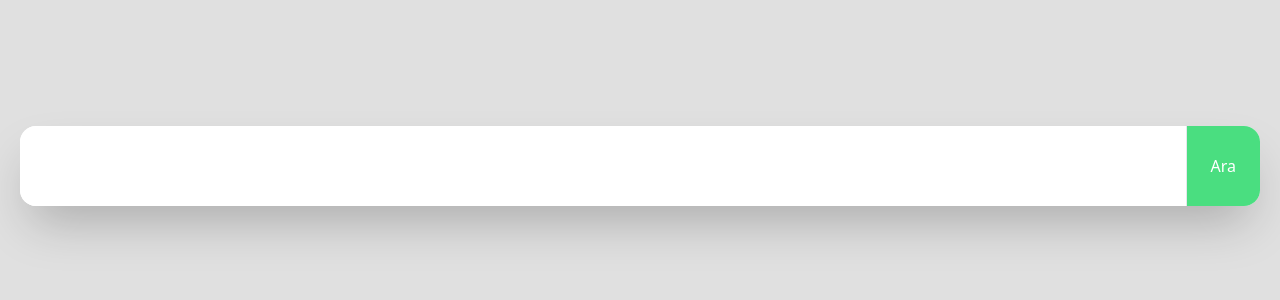
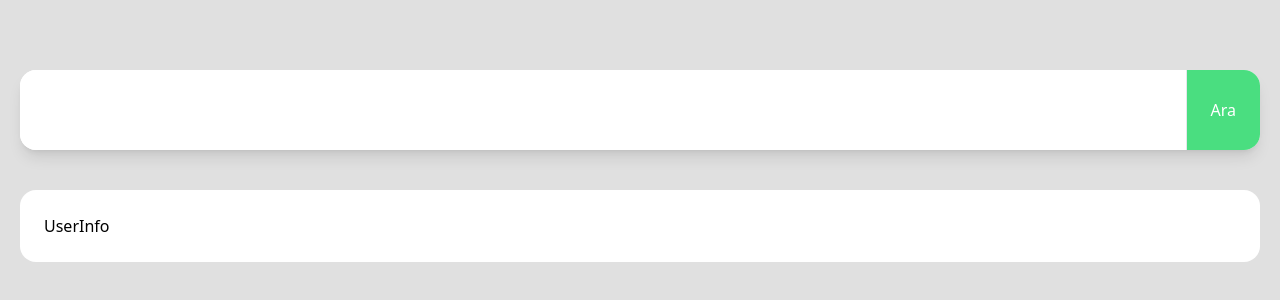
Before and after one commit to gorkemuveyk/github_finder, a React (Vite) app: page / in a window 1280 px wide. Shown: the part 234-534 px from the top of the page. Built offline with nearby package versions, Linux system fonts and the light colour scheme.

Commit message:
added user info

```diff
--- a/src/App.jsx
+++ b/src/App.jsx
@@ -1,9 +1,11 @@
 import SearchInput from "./components/SearchInput";
+import UserInfo from "./components/UserInfo";
 
 function App() {
   return (
-    <div className="flex justify-center items-center h-screen p-5">
+    <div className="flex flex-col gap-10 justify-center items-center h-screen p-5">
       <SearchInput />
+      <UserInfo />
     </div>
   );
 }
--- a/src/components/SearchInput.jsx
+++ b/src/components/SearchInput.jsx
@@ -2,7 +2,7 @@ import React from "react";
 
 const SearchInput = () => {
   return (
-    <div className="w-full shadow-2xl bg-white rounded-2xl flex">
+    <div className="w-full shadow-lg bg-white rounded-2xl flex">
       <input
         type="text"
         className="p-7 rounded-l-2xl outline-none border-none w-full"
--- /dev/null
+++ b/src/components/UserInfo.jsx
@@ -0,0 +1,7 @@
+import React from "react";
+
+const UserInfo = () => {
+  return <div className="bg-white w-full rounded-2xl p-6">UserInfo</div>;
+};
+
+export default UserInfo;
```
